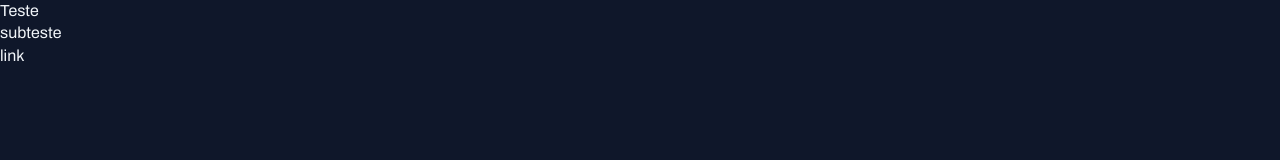
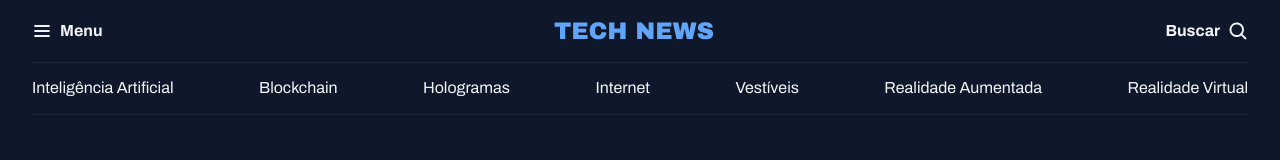
Before and after one commit to Walace-garcia/Portal-de-not-cias, a plain HTML site: page index.html in a window 1280 px wide. Drawn offline with Linux system fonts and the light colour scheme.

Commit message:
criando o header

```diff
--- a/index.html
+++ b/index.html
@@ -6,15 +6,37 @@
     <meta charset="UTF-8" />
     <meta name="viewport" content="width=device-width, initial-scale=1.0" />
     <title>Portal de notícias</title>
-    <link rel="stylesheet" href="styles/index.css" />
+    <link rel="stylesheet" href="./styles/index.css" />
     <link
       href="https://fonts.googleapis.com/css2?family=Archivo:ital,wght@0,100..900;1,100..900&display=swap"
       rel="stylesheet"
     />
   </head>
   <body>
-    <h1>Teste</h1>
-    <h2>subteste</h2>
-    <a href="#">link</a>
+    <header class="container">
+      <nav id="primary" class="grid grid-flow-col">
+        <div>
+          <img src="./assets/icons/List.svg" alt="ícone do menu" />
+          <strong>Menu</strong>
+        </div>
+
+        <div>
+          <img src="./assets/Tech News.png" alt="Logo da empresa Tech News" />
+        </div>
+        <div>
+          <strong>Buscar</strong>
+          <img src="./assets/icons/MagnifyingGlass.svg" alt="" />
+        </div>
+      </nav>
+      <nav id="secondary" class="grid grid-flow-col">
+        <a href="#">Inteligência Artificial</a>
+        <a href="#">Blockchain</a>
+        <a href="#">Hologramas</a>
+        <a href="#">Internet</a>
+        <a href="#">Vestíveis</a>
+        <a href="#">Realidade Aumentada</a>
+        <a href="#">Realidade Virtual</a>
+      </nav>
+    </header>
   </body>
 </html>
--- a/styles/global.css
+++ b/styles/global.css
@@ -1,7 +1,7 @@
 * {
-  margin: 0;
-  padding: 0;
-  box-sizing: border-box;
+margin: 0;
+padding: 0;
+box-sizing: ;
 }
 
 :root {
@@ -41,3 +41,18 @@
 h3 {
   font: inherit;
 }
+
+.container {
+  max-width: 1280px;
+  padding-inline: 32px;
+  margin-inline: auto;
+}
+
+/* utility-first*/
+.grid {
+  display: grid;
+}
+
+.grid-flow-col {
+  grid-auto-flow: column;
+}
--- a/styles/header.css
+++ b/styles/header.css
@@ -0,0 +1,25 @@
+#primary {
+  padding-block: 20px;
+
+  div {
+    display: flex;
+    align-items: center;
+    gap: 8px;
+  }
+
+  /* nesting css */
+  div:nth-child(2) {
+    margin-inline: auto;
+  }
+
+  div:nth-child(3) {
+    justify-self: end;
+  }
+}
+
+#secondary {
+  padding-block: 14px;
+  border: solid 1px var(--stroke-color);
+  border-inline: none;
+  justify-content: space-between;
+}
--- a/styles/index.css
+++ b/styles/index.css
@@ -1,4 +1,2 @@
 @import url(global.css);
-@import url(utility.css);
 @import url(header.css);
-@import url(section.css);
```
